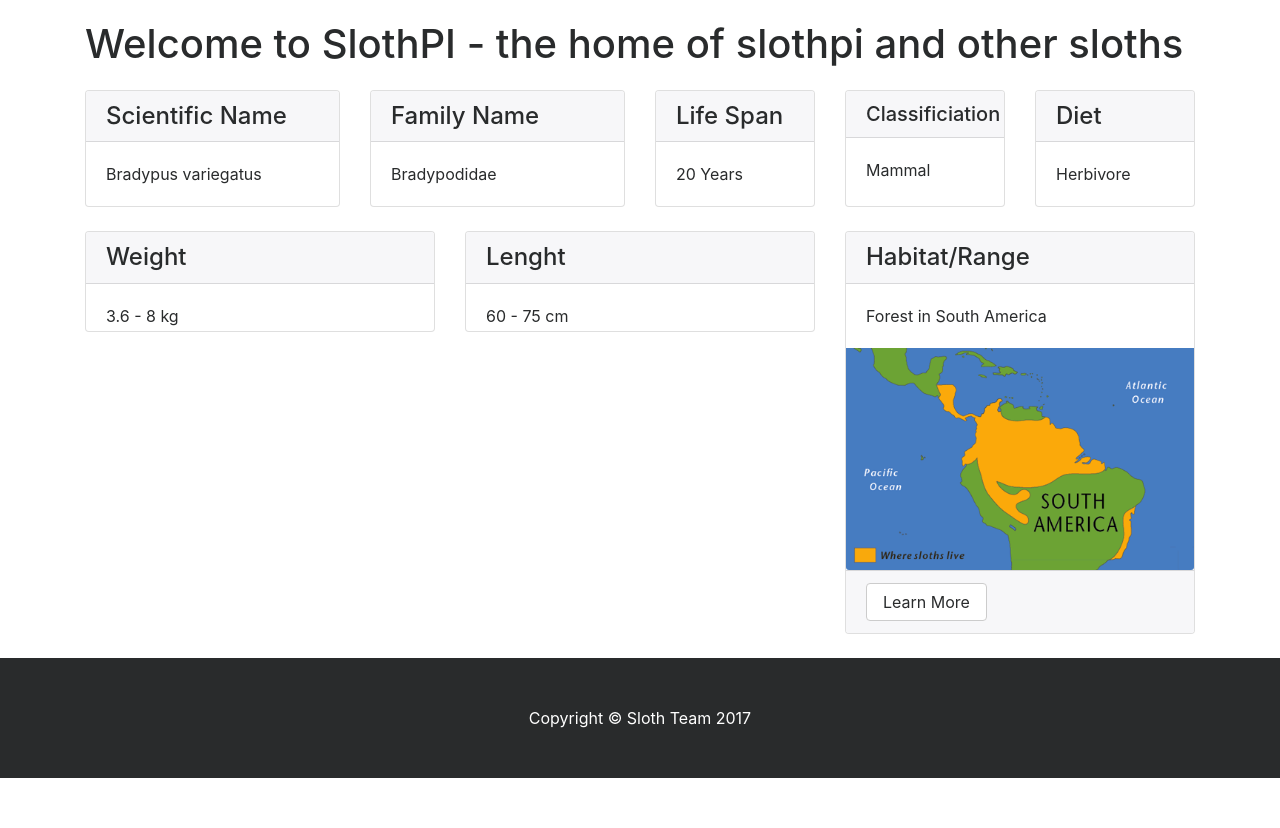
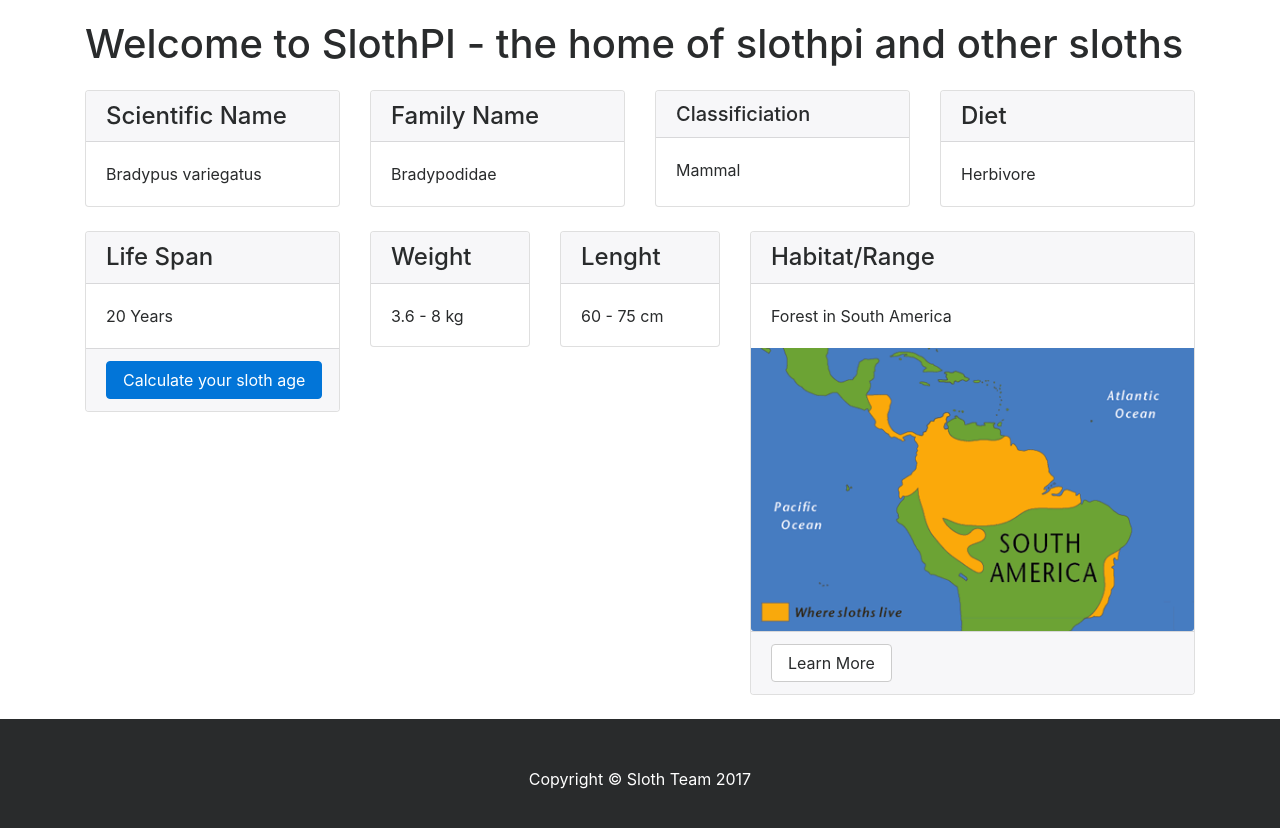
Before and after one commit to SEBHN/SlothHomepage, a website: page index.html in a window 1280 px wide. Shown: the part 578-1406 px from the top of the page. Before the commit the page ends 1356 px from the top, so only its background shows below. Drawn offline with Linux system fonts and the light colour scheme.

Commit message:
rearange cards, link to sloth age

```diff
--- a/index.html
+++ b/index.html
@@ -152,15 +152,7 @@
                     </div>
                 </div>
             </div>
-            <div class="col-sm-2 mb-4">
-                <div class="card h-100">
-                    <h4 class="card-header">Life Span</h4>
-                    <div class="card-block">
-                        <p class="card-text">20 Years</p>
-                    </div>
-                </div>
-            </div>
-            <div class="col-sm-2 mb-4">
+            <div class="col-sm-3 mb-4">
                 <div class="card h-100">
                     <h5 class="card-header">Classificiation</h5>
                     <div class="card-block">
@@ -168,7 +160,7 @@
                     </div>
                 </div>
             </div>
-            <div class="col-sm-2 mb-4">
+            <div class="col-sm-3 mb-4">
                 <div class="card h-100">
                     <h4 class="card-header">Diet</h4>
                     <div class="card-block">
@@ -179,7 +171,18 @@
         </div>
         <!-- /.row -->
         <div class="row">
-            <div class="col-sm-4 mb-4">
+            <div class="col-sm-3 mb-4">
+                <div class="card h-10">
+                    <h4 class="card-header">Life Span</h4>
+                    <div class="card-block">
+                        <p class="card-text">20 Years</p>
+                    </div>
+                    <div class="card-footer">
+                        <a href="excercise-age.html" class="btn btn-primary">Calculate your sloth age</a>
+                    </div>
+                </div>
+            </div>
+            <div class="col-sm-2 mb-4">
                 <div class="card h-25">
                     <h4 class="card-header">Weight</h4>
                     <div class="card-block">
@@ -187,7 +190,7 @@
                     </div>
                 </div>
             </div>
-            <div class="col-sm-4 mb-4">
+            <div class="col-sm-2 mb-4">
                 <div class="card h-25">
                     <h4 class="card-header">Lenght</h4>
                     <div class="card-block">
@@ -195,7 +198,7 @@
                     </div>
                 </div>
             </div>
-            <div class="col-sm-4 mb-4">
+            <div class="col-sm-5 mb-4">
                 <div class="card h-100">
                     <h4 class="card-header">Habitat/Range</h4>
                     <div class="card-block">
```
